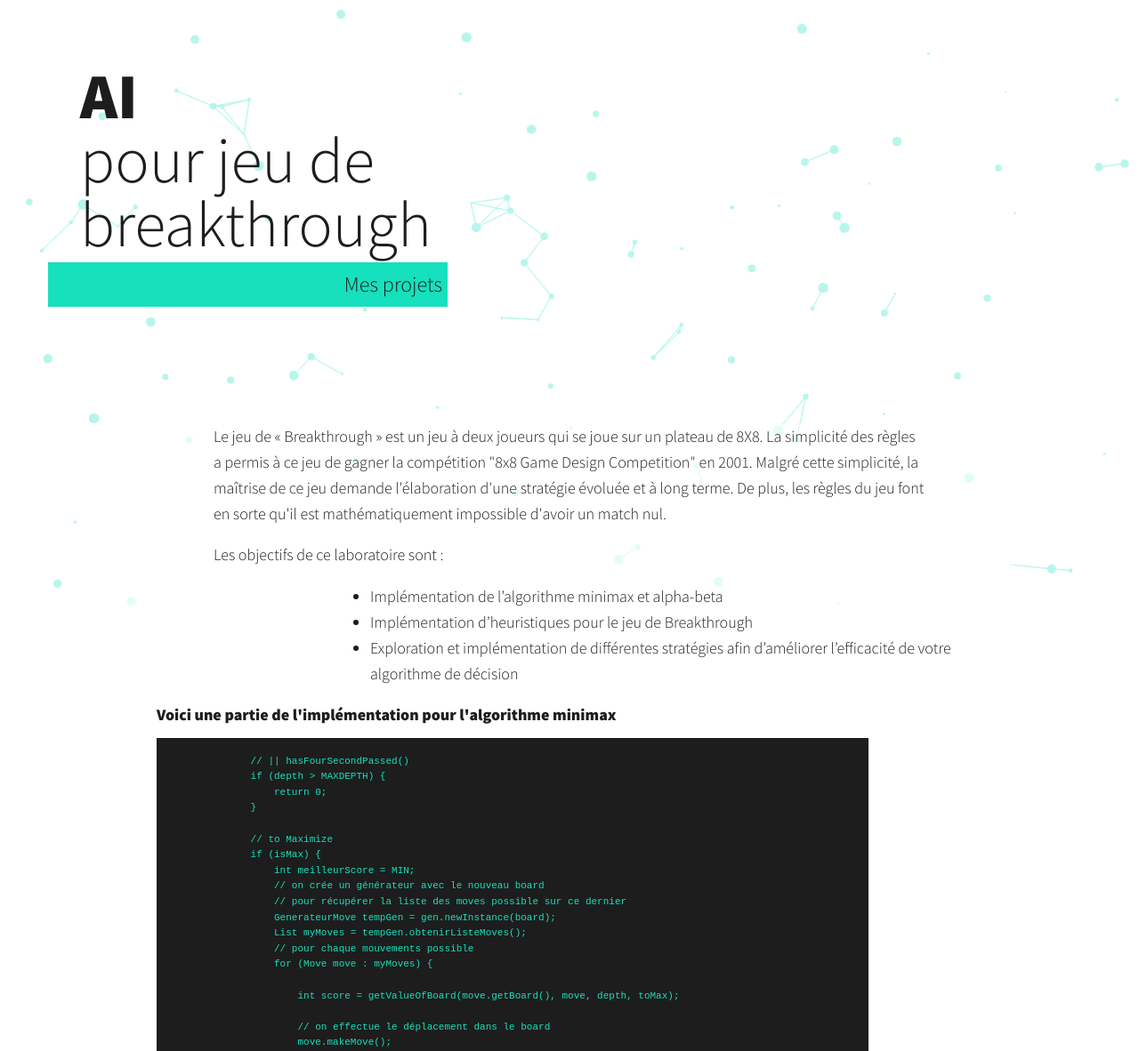
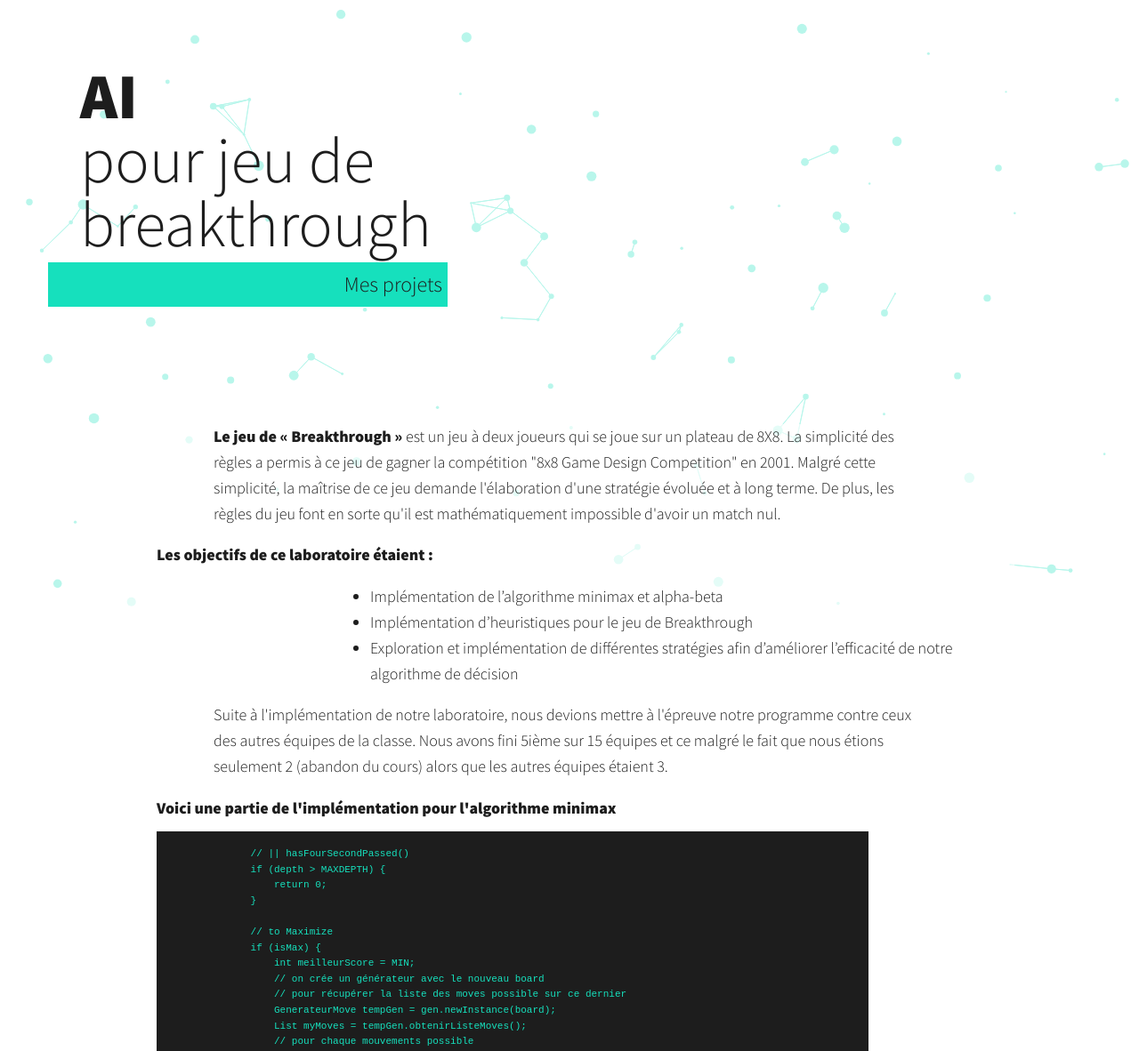
Before and after one commit to hugoVincent98/siteweb, a plain HTML site: page Ai_jeu.html in a window 1280 px wide. Shown: the part 117-1299 px from the top of the page at 89% size. Drawn offline with nearby package versions, Linux system fonts and the light colour scheme; a web font is replaced by a local one.

Commit message:
correction movement des points

```diff
--- a/Ai_jeu.html
+++ b/Ai_jeu.html
@@ -79,17 +79,22 @@
         </section>
 
         <div class = "portfolio-item-individual">
-            <p>Le jeu de « Breakthrough » est un jeu à deux joueurs qui se joue sur un plateau de 8X8.
+            <p><strong>Le jeu de « Breakthrough » </strong>est un jeu à deux joueurs qui se joue sur un plateau de 8X8.
                 La simplicité des règles a permis à ce jeu de gagner la compétition "8x8 Game Design Competition" en 2001.
                 Malgré cette simplicité, la maîtrise de ce jeu demande l'élaboration d'une stratégie évoluée et à long terme.
                 De plus, les règles du jeu font en sorte qu'il est mathématiquement impossible d'avoir un match nul. </p>
 
-                <p>Les objectifs de ce laboratoire sont :</p>
+                <strong>Les objectifs de ce laboratoire étaient :</strong>
                 <ul>
                     <li>Implémentation de l’algorithme minimax et alpha-beta</li>
                     <li>Implémentation d’heuristiques pour le jeu de Breakthrough</li>
-                    <li>Exploration et implémentation de différentes stratégies afin d’améliorer l’efficacité de votre algorithme de décision</li>
+                    <li>Exploration et implémentation de différentes stratégies afin d’améliorer l’efficacité de notre algorithme de décision</li>
                 </ul>
+
+            <p>
+                Suite à l'implémentation de notre laboratoire, nous devions mettre à l'épreuve notre programme contre ceux des autres équipes de la classe.
+                Nous avons fini 5ième sur 15 équipes et ce malgré le fait que nous étions seulement 2 (abandon du cours) alors que les autres équipes étaient 3.
+            </p>
 
             <strong>Voici une partie de l'implémentation pour l'algorithme minimax</strong>
             <pre class="prettyprint">
--- a/script/background.js
+++ b/script/background.js
@@ -10,7 +10,7 @@ let particulesArray;
 let mouse = {
     x: null,
     y: null,
-    radius: (canvas.height/80) * (canvas.height/80)
+    radius: (canvas.height/90) * (canvas.height/90)
 }
 
 window.addEventListener('mousemove',
@@ -57,7 +57,7 @@ class Particule{
                 this.x += 1;
             }
             if(mouse.x > this.x && this.x > this.size * 2){
-                this.x+= 1;
+                this.x-= 1;
             }
             if(mouse.y < this.y && this.y < canvas.height - this.size * 2){
                 this.y += 1;
```
Also changed, not shown: rechercheMot.html (+3 -1 lines), image/LanETS.png (deleted), image/ebag.png (deleted), image/ia.png (deleted), image/jdg.png (deleted), image/motscacher.png (deleted), 1 other file.
